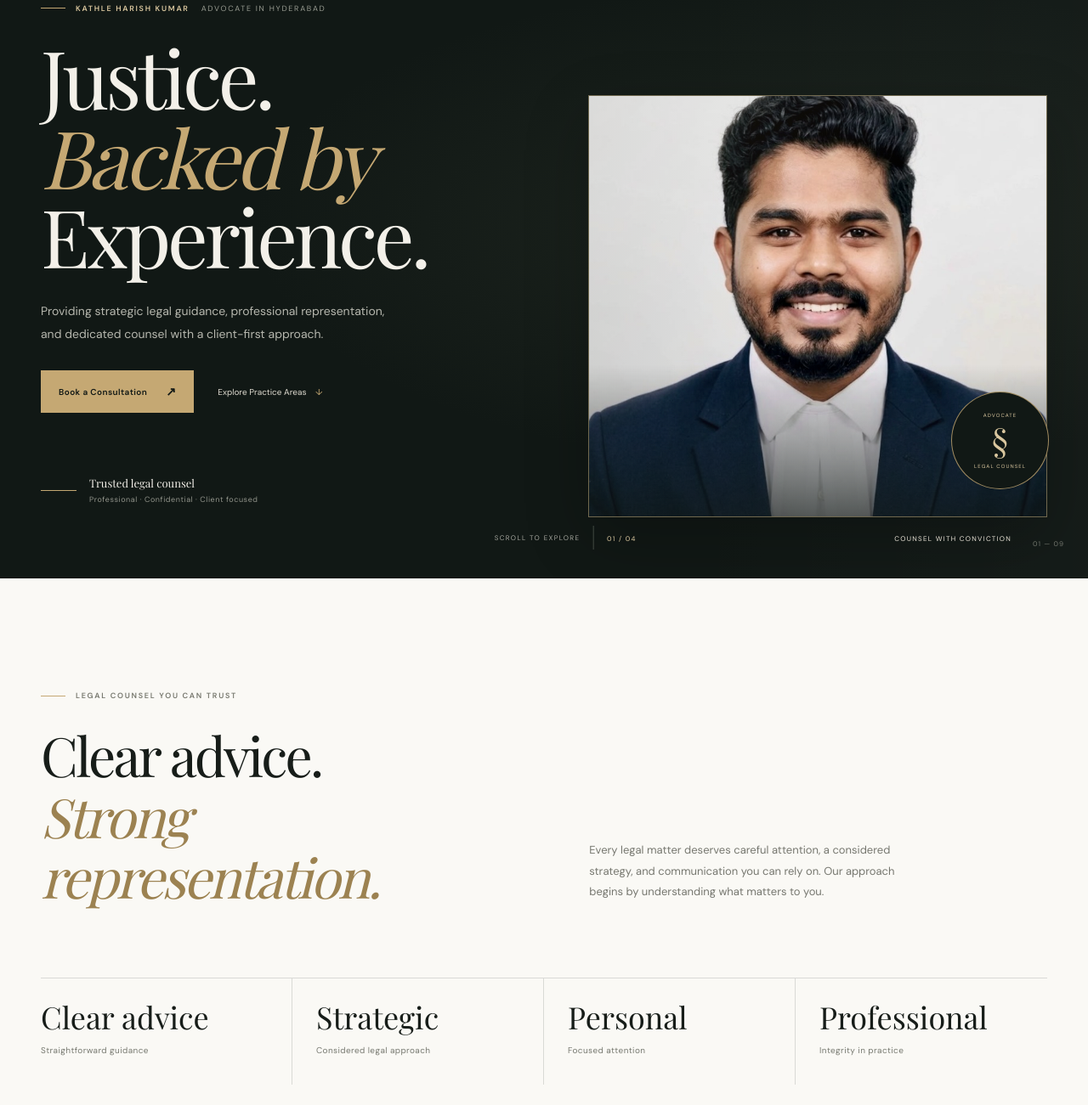
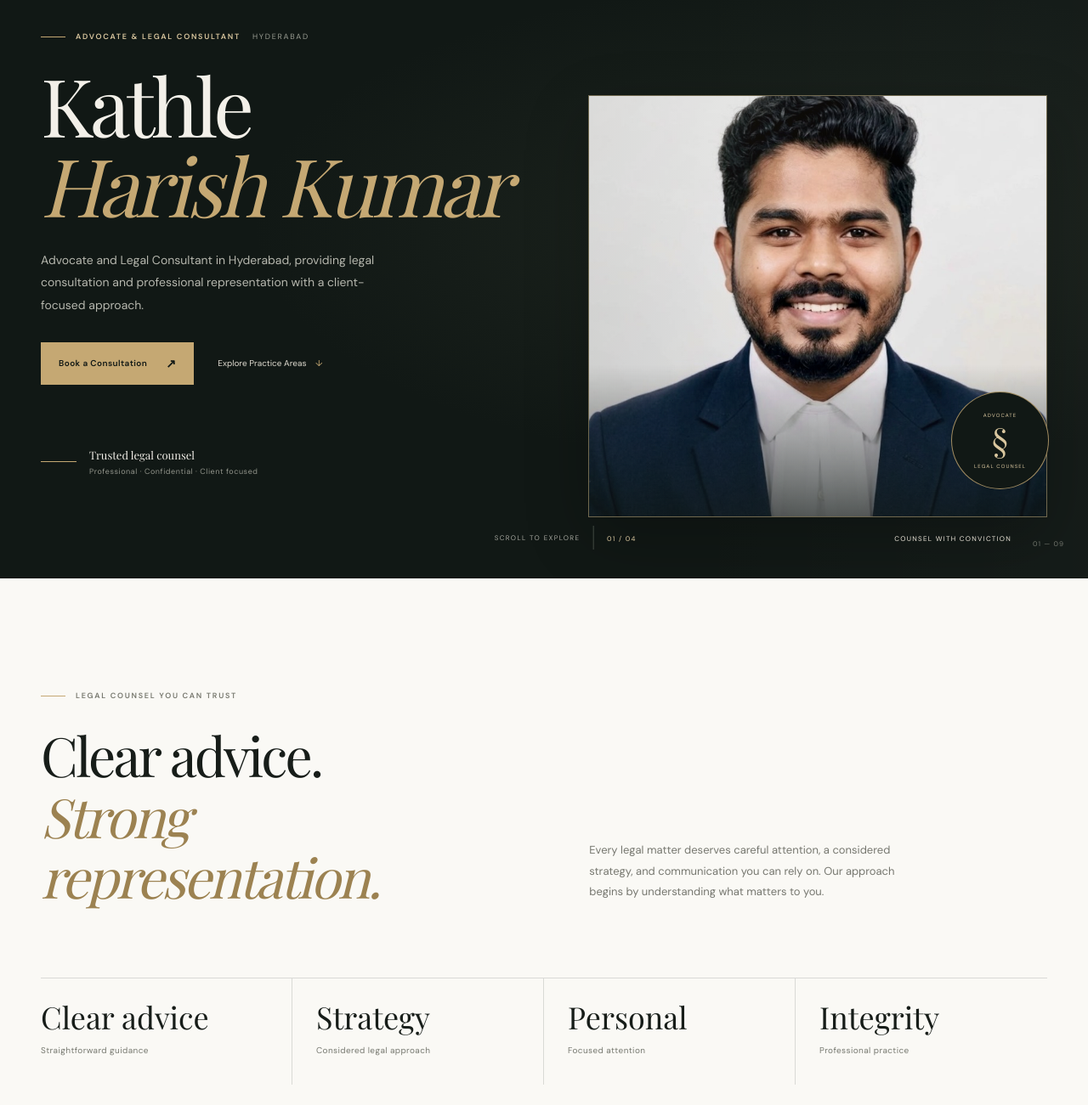
Before and after one commit to vishnureddyk07/harish, a plain HTML site: page index.html in a window 1280 px wide. Shown: the part 119-1420 px from the top of the page at 85% size. Drawn offline with nearby package versions, Linux system fonts and the light colour scheme.

Commit message:
Improve advocate profile search relevance
Co-authored-by: Copilot <223556219+Copilot@users.noreply.github.com>

```diff
--- a/index.html
+++ b/index.html
@@ -4,21 +4,21 @@
     <meta charset="utf-8">
     <meta name="viewport" content="width=device-width, initial-scale=1">
     <meta name="theme-color" content="#111614">
-    <meta name="description" content="Contact Kathle Harish Kumar, Advocate and Legal Consultant in Hyderabad, for professional legal consultation and representation.">
+    <meta name="description" content="Kathle Harish Kumar is an Advocate and Legal Consultant in Hyderabad. View his profile and contact him about a legal matter or consultation.">
     <meta name="robots" content="index, follow, max-image-preview:large">
     <link rel="canonical" href="https://advkathleharishkumar.in/">
     <meta property="og:type" content="website">
     <meta property="og:url" content="https://advkathleharishkumar.in/">
     <meta property="og:site_name" content="Kathle Harish Kumar, Advocate">
-    <meta property="og:title" content="Kathle Harish Kumar | Advocate &amp; Legal Consultant | Hyderabad">
-    <meta property="og:description" content="Professional legal consultation and representation by Kathle Harish Kumar, Advocate and Legal Consultant in Hyderabad.">
+    <meta property="og:title" content="Kathle Harish Kumar | Advocate in Hyderabad">
+    <meta property="og:description" content="View the profile of Kathle Harish Kumar, Advocate and Legal Consultant in Hyderabad.">
     <meta property="og:image" content="https://advkathleharishkumar.in/assets/advocate-portrait.jpeg">
     <meta property="og:image:alt" content="Kathle Harish Kumar, Advocate">
     <meta name="twitter:card" content="summary_large_image">
     <meta name="twitter:title" content="Kathle Harish Kumar | Advocate in Hyderabad">
-    <meta name="twitter:description" content="Professional legal consultation and representation in Hyderabad.">
+    <meta name="twitter:description" content="View the profile of Kathle Harish Kumar, Advocate and Legal Consultant in Hyderabad.">
     <meta name="twitter:image" content="https://advkathleharishkumar.in/assets/advocate-portrait.jpeg">
-    <title>Kathle Harish Kumar | Advocate in Hyderabad</title>
+    <title>Kathle Harish Kumar | Advocate &amp; Legal Consultant in Hyderabad</title>
     <link rel="icon" type="image/png" href="assets/kathle-harish-kumar-logo.png">
     <link rel="preconnect" href="https://fonts.googleapis.com">
     <link rel="preconnect" href="https://fonts.gstatic.com" crossorigin>
@@ -65,9 +65,9 @@
       <section class="hero section-dark" id="home" aria-labelledby="hero-title">
         <div class="hero-grid page-wrap">
           <div class="hero-copy">
-            <p class="eyebrow"><span class="eyebrow-line"></span><span data-content="name">Kathle Harish Kumar</span><span class="eyebrow-city">Advocate in Hyderabad</span></p>
-            <h1 id="hero-title">Justice.<br><em>Backed by</em><br>Experience.</h1>
-            <p class="hero-intro">Providing strategic legal guidance, professional representation, and dedicated counsel with a client-first approach.</p>
+            <p class="eyebrow"><span class="eyebrow-line"></span>Advocate &amp; Legal Consultant<span class="eyebrow-city">Hyderabad</span></p>
+            <h1 id="hero-title">Kathle<br><em>Harish Kumar</em></h1>
+            <p class="hero-intro">Advocate and Legal Consultant in Hyderabad, providing legal consultation and professional representation with a client-focused approach.</p>
             <div class="hero-actions">
               <a class="button button-gold" href="#contact">Book a Consultation <span aria-hidden="true">↗</span></a>
               <a class="text-link" href="#practice">Explore Practice Areas <span aria-hidden="true">↓</span></a>
@@ -111,8 +111,8 @@
           <div class="about-copy reveal">
             <p class="eyebrow eyebrow-dark"><span class="eyebrow-line"></span> About the advocate</p>
             <h2 id="about-title">Experience that understands the law.<br><em>Representation that understands you.</em></h2>
-            <p class="about-paragraph"><span data-content="name">Kathle Harish Kumar</span> is a dedicated legal professional committed to providing thoughtful, strategic, and practical legal guidance to individuals and businesses. Each matter is approached with care, discretion, and a clear understanding of the client's priorities.</p>
-            <p class="about-paragraph muted-copy">Legal issues can feel complex. The aim is to make the options clearer, explain the process honestly, and support you in taking informed next steps.</p>
+            <p class="about-paragraph"><span data-content="name">Kathle Harish Kumar</span> is an Advocate and Legal Consultant in Hyderabad. He provides legal consultation and professional representation, with an emphasis on understanding each client's concerns and explaining practical next steps.</p>
+            <p class="about-paragraph muted-copy">Contact the advocate directly to discuss a legal matter, ask about services, and arrange a consultation.</p>
             <div class="about-facts" id="about-facts"></div>
             <div class="signature-block"><span class="signature-name" data-content="name">Kathle Harish Kumar</span><span>Advocate &amp; Legal Consultant</span></div>
             <a class="button button-outline" href="#profile">More About the Advocate <span aria-hidden="true">↗</span></a>
@@ -157,7 +157,7 @@
           <div class="profile-copy reveal">
             <p class="eyebrow"><span class="eyebrow-line"></span> Advocate profile</p>
             <h2 id="profile-title"><span data-content="name">Kathle Harish Kumar</span><br><em>Advocate &amp; Legal Consultant</em></h2>
-            <p class="profile-intro">A professional profile belongs here. The details below are intentionally marked as placeholders until verified information is provided.</p>
+            <p class="profile-intro"><span data-content="name">Kathle Harish Kumar</span> is an Advocate and Legal Consultant in Hyderabad. Contact him by phone or email to discuss a legal matter or request a consultation.</p>
             <dl class="profile-details" id="profile-details"></dl>
             <a class="button button-gold" href="#contact">Schedule a Consultation <span aria-hidden="true">↗</span></a>
           </div>
--- a/script.js
+++ b/script.js
@@ -8,14 +8,13 @@ const siteContent = {
   established: "—",
   stats: [
     { value: "Clear advice", label: "Straightforward guidance" },
-    { value: "Strategic", label: "Considered legal approach" },
+    { value: "Strategy", label: "Considered legal approach" },
     { value: "Personal", label: "Focused attention" },
-    { value: "Professional", label: "Integrity in practice" }
+    { value: "Integrity", label: "Professional practice" }
   ],
   aboutFacts: [
-    { label: "Education", value: "[LL.B / LL.M / Qualification]" },
-    { label: "Experience", value: "[YEARS OF EXPERIENCE]" },
-    { label: "Court practice", value: "[COURTS / JURISDICTION]" },
+    { label: "Profession", value: "Advocate & Legal Consultant" },
+    { label: "Location", value: "Hyderabad" },
     { label: "Legal philosophy", value: "Clarity, care & integrity" }
   ],
   practiceAreas: [
@@ -41,11 +40,9 @@ const siteContent = {
     { title: "REPRESENTATION", description: "Provide continued legal support and representation." }
   ],
   profile: [
-    { label: "Education", value: "[LL.B / LL.M / Qualification]" },
-    { label: "Bar enrollment", value: "[ENROLLMENT NUMBER]" },
-    { label: "Practice", value: "[COURTS / JURISDICTION]" },
-    { label: "Experience", value: "[YEARS OF EXPERIENCE]" },
-    { label: "Areas", value: "[PRACTICE AREAS]" }
+    { label: "Profession", value: "Advocate & Legal Consultant" },
+    { label: "Location", value: "Hyderabad" },
+    { label: "Contact", value: "Phone or email" }
   ]
 };
 
--- a/styles.css
+++ b/styles.css
@@ -100,7 +100,7 @@ h1 em, h2 em { color: var(--gold); font-weight: 400; }
 .section-lead { max-width: 390px; margin: 0; color: #76776f; font-size: 13px; line-height: 1.9; }
 .trust-heading .section-lead { padding-bottom: 5px; }
 .stats-grid { display: grid; grid-template-columns: repeat(4, 1fr); margin-top: 83px; border-top: 1px solid var(--line); }
-.stat-item { min-height: 125px; padding: 27px 20px 10px 0; border-right: 1px solid var(--line); }
+.stat-item { min-width: 0; min-height: 125px; padding: 27px 20px 10px 0; border-right: 1px solid var(--line); }
 .stat-item:not(:first-child) { padding-left: 28px; }
 .stat-item:last-child { border-right: 0; }
 .stat-value { display: block; margin-bottom: 10px; color: var(--ink); font-family: var(--serif); font-size: 36px; line-height: 1; }
@@ -308,7 +308,7 @@ h1 em, h2 em { color: var(--gold); font-weight: 400; }
   .stat-item:not(:first-child) { padding-left: 17px; }
   .stat-item:nth-child(2) { border-right: 0; }
   .stat-item:nth-child(3), .stat-item:nth-child(4) { border-bottom: 0; }
-  .stat-value { font-size: 31px; }
+  .stat-value { font-size: 26px; }
   .about-grid, .profile-grid, .contact-grid { grid-template-columns: 1fr; gap: 45px; }
   .about-visual { width: calc(100% - 20px); max-width: none; margin: 0 auto; padding: 0 20px 24px 0; }
   .about-image { height: 370px; }
```
